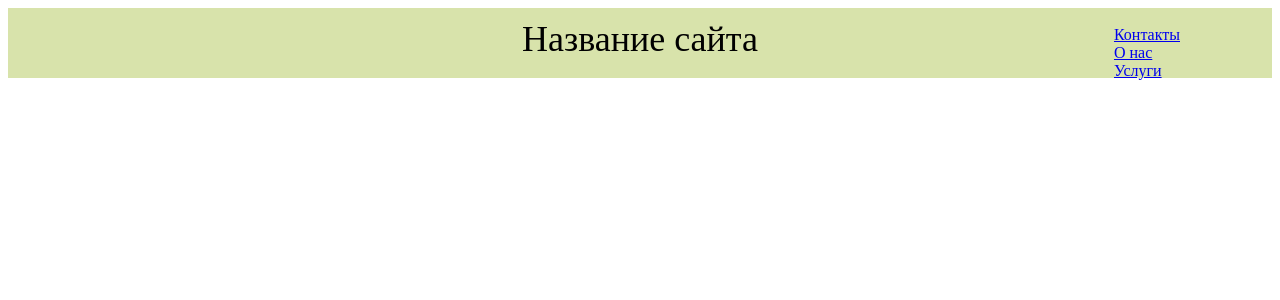
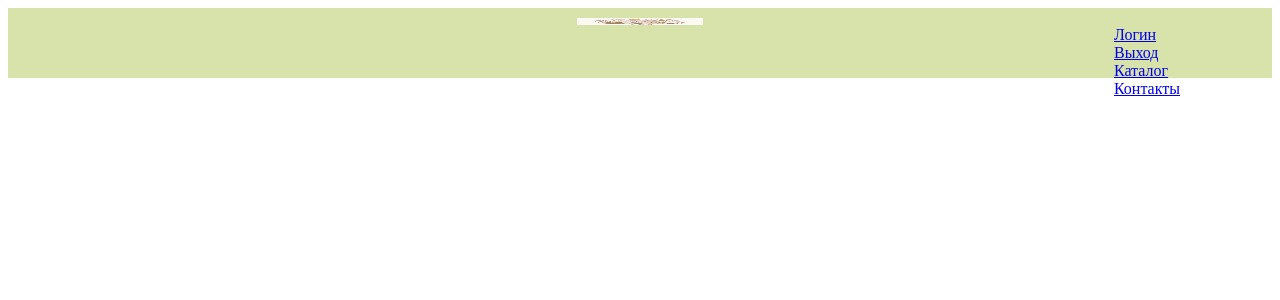
Before and after one commit to KamalovaDi/site_php, a PHP site: page /header.php in a window 1280 px wide. Shown: the top 300 px of the page. Run offline with PHP 8.4, Linux system fonts and the light colour scheme.

Commit message:
шапка 1.5

```diff
--- a/header.php
+++ b/header.php
@@ -1,11 +1,14 @@
 <link rel="stylesheet" href="styles.css">
 <div id = "wrap">
 <header class="header1">
-    <div class = "title">Название сайта</div>
+    <div class = "title">
+		<a href="#"><img src="img/pg1.jpg" class="logo"></a>
+	</div>
 <ul class = "menu">
-		<li><a href = "#">Контакты</a></li>
-		<li><a href = "#">О нас</a></li>
-		<li><a href = "#">Услуги</a></li>
+		<li><a href = "#" class="button_login">Логин</a></li>
+		<li><a href = "#" class="button_exit">Выход</a></li>
+		<li><a href = "#" class="button_catalog">Каталог</a></li>
+		<li><a href = "#" class="button_contacts">Контакты</a></li>
 </ul>
 </header>
 </div>
--- a/styles.css
+++ b/styles.css
@@ -20,3 +20,19 @@
 	top: 10px;
 	right: 100px;
 }
+.logo {
+	height: 10%;
+	width: 10%;
+}
+.button_login {
+	margin-top: 100px;
+}
+.button_exit {
+	margin-top: 100px;
+}
+.button_contacts {
+	margin-top: 100px;
+}
+.button_catalog {
+	margin-top: 100px;
+}
```
